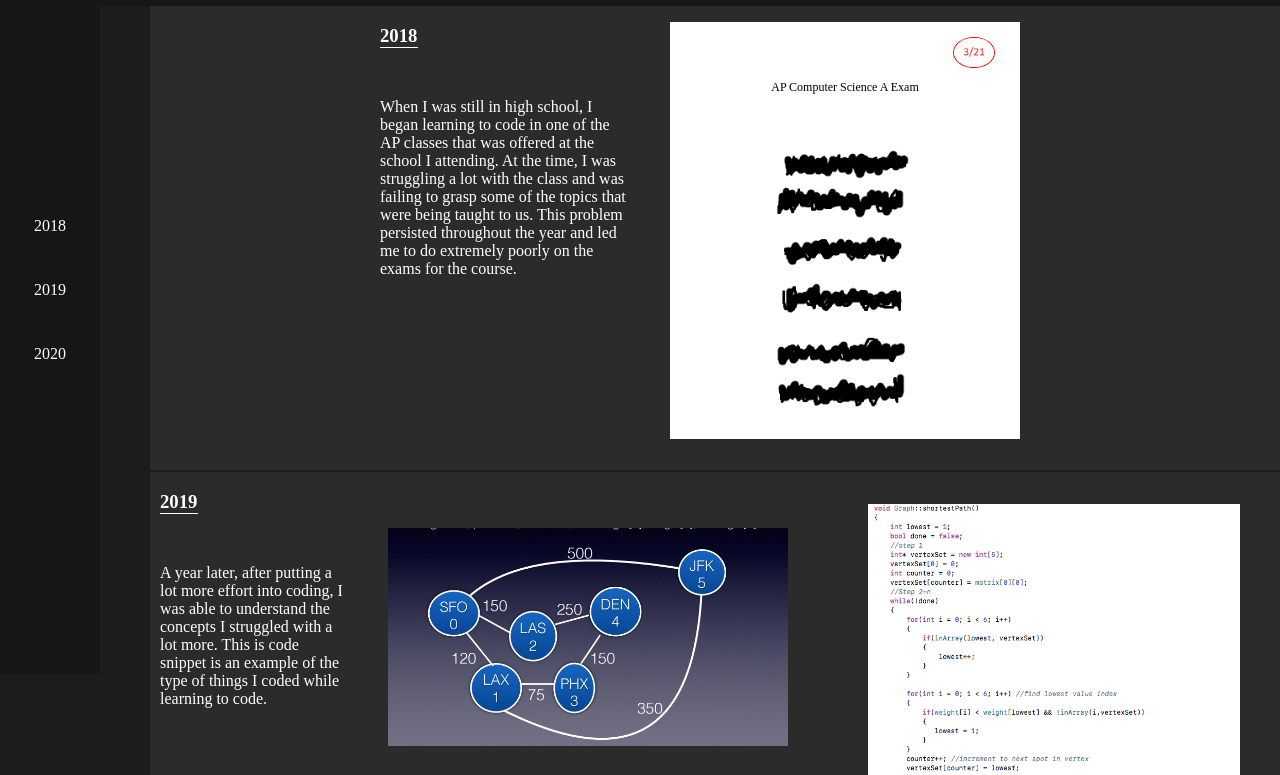
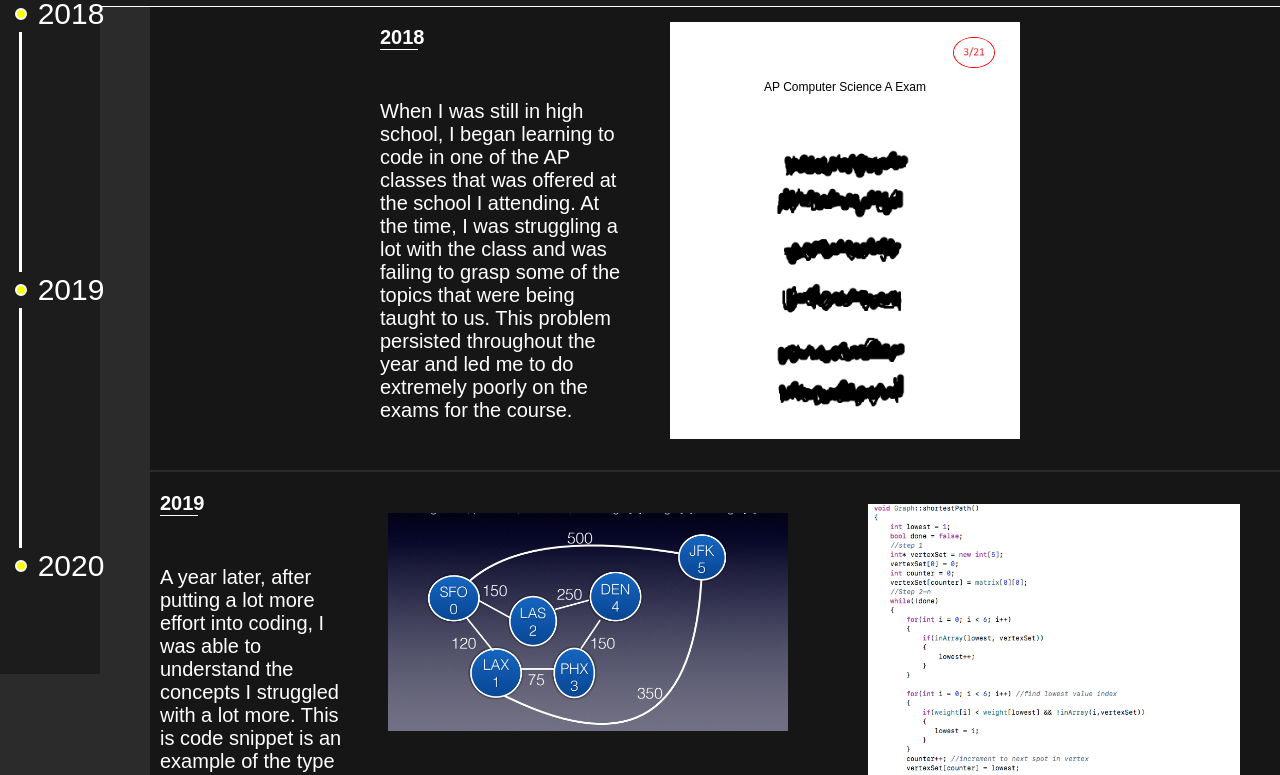
Before and after one commit to rachoi/des, a plain HTML site: page final/proto/index.html in a window 1280 px wide. Shown: the part 94-869 px from the top of the page. Drawn offline with Linux system fonts and the light colour scheme; a web font is replaced by a local one.

Commit message:
nav bar update

```diff
--- a/final/proto/index.html
+++ b/final/proto/index.html
@@ -5,8 +5,11 @@
     <meta charset="UTF-8">
     <meta http-equiv="X-UA-Compatible" content="IE=edge">
     <meta name="viewport" content="width=device-width, initial-scale=1.0">
+    <link rel="preconnect" href="https://fonts.googleapis.com">
+    <link rel="preconnect" href="https://fonts.gstatic.com" crossorigin>
+    <link href="https://fonts.googleapis.com/css2?family=Genos:wght@100&display=swap" rel="stylesheet">
     <link rel="stylesheet" href="styles.css">
-    <title>Document</title>
+    <title>Images Project</title>
 </head>
 
 <body>
@@ -15,14 +18,23 @@
     </header>
     <nav class="menu-container">
         <ul class="menu">
-            <li id="sec1">
-                2018
+            <li id="sec1" class="selected">
+                <div class="circle"></div>
+                <label> 2018 </label>
+            </li>
+            <li>
+                <div id="prog1" class="prog"></div>
             </li>
             <li id="sec2">
-                2019
+                <div class="circle"></div>
+                <label> 2019 </label>
+            </li>
+            <li>
+                <div class="prog" id="prog2"> </div>
             </li>
             <li id="sec3">
-                2020
+                <div class="circle"></div>
+                <label> 2020 </label>
             </li>
         </ul>
     </nav>
--- a/final/proto/styles.css
+++ b/final/proto/styles.css
@@ -1,38 +1,88 @@
+* {
+    font-family: 'Genos', sans-serif;
+}
+
 body {
     margin: 0;
-    background-color: #161616;
+    background-color: #1C1C1C;
 }
 
 .header-container {
     display: flex;
     justify-content: center;
     align-items: center;
-    background-color: #161616;
+    /* background-color: #161616; */
+    background-color: #1C1C1C;
     width: 100%;
     height: 100px;
     position: fixed;
+    border-bottom: 1px white solid;
 }
 
 .header-container h1 {
     color: white;
+    font-size: 50px;
 }
 
-.page {
+.content {
     display: flex;
+    justify-content: center;
+    align-items: center;
+    flex-direction: row;
+}
+
+.left h2 {
+    display: flex;
+    justify-content: center;
+    align-items: center;
+    padding: 5px;
+    color: white;
+    transition: 1s;
+    height: 50px;
+    text-align: center;
+    font-size: 30px;
+    margin: auto;
+    padding: 0;
+}
+
+.circle {
+    margin: auto 0;
+    content: '';
+    width: 8px;
+    height: 8px;
+    background-color: yellow;
+    border: 2px solid white;
+    border-radius: 50%;
+}
+
+#sec1 {
+    /* margin-top: 50px; */
 }
 
 .menu-container {
     position: fixed;
-    background-color: #161616;
+    /* background-color: #161616; */
+    background-color: #1C1C1C;
     /* overflow: hidden; */
     /* temp */
     max-width: 120px;
     height: 768px;
 }
 
+.prog {
+    margin-right: 60px;
+    width: 3px;
+    /* jc center */
+    /* height: 100px; */
+
+    /* jc evenly */
+    height: 240px;
+    background-color: white;
+}
+
 .menu {
     display: flex;
-    justify-content: center;
+    justify-content: space-evenly;
     flex-direction: column;
     width: 100px;
     height: 100%;
@@ -43,16 +93,29 @@ body {
 }
 
 .menu li {
-    margin: 18px 0px;
+    display: flex;
+    justify-content: space-evenly;
+    align-items: center;
+    margin: 0px;
+    /* margin-right: 10px; */
     padding: 5px;
     color: white;
     transition: 1s;
+    height: 50px;
 }
 
 li:hover {
     cursor: pointer;
-    background-color: #2B2B2B;
-    border: 1px white solid;
+    /* background-color: #2B2B2B; */
+    /* background-color: #1C1C1C; */
+    /* border: 1px white solid; */
+    color: yellow;
+    border-right: 2px yellow solid;
+}
+
+li label{
+    max-width: 47px;
+    font-size: 30px;
 }
 
 .page {
@@ -61,7 +124,8 @@ li:hover {
     justify-content: center;
     align-items: center;
     flex-direction: row;
-    background-color: #1C1C1C;
+    /* background-color: #1C1C1C; */
+    background-color: #2B2B2B;
 }
 
 
@@ -81,12 +145,13 @@ section {
     margin-left: 150px;
     /* margin-bottom: 300px; */
     margin-bottom: 2px;
-    background-color: #2B2B2B;
+    background-color: #161616;
 }
 
 
 article p, article h1{
     margin-left: 10px;
+    font-size: 20px;
 }
 
 #first {
@@ -97,7 +162,7 @@ article p, article h1{
     display: flex;
     justify-content: center;
     align-items: center;
-    background-color: #161616;
+    background-color: #1C1C1C;
     margin: 0 auto;
     width: 100%;
 }
@@ -111,9 +176,7 @@ article p, article h1{
 }
 
 .flex-container-footer a:hover {
-    background-color: white;
-    color: black;
-    border-radius: 2px;
+    color: yellow;
     transition: all 1s;
 }
 
@@ -121,7 +184,6 @@ a {
     text-decoration: none;
     color: black;
 }
-
 
 /* img stuff */
 
@@ -211,6 +273,7 @@ article h1 {
 
 .bank-caption {
     max-width: 300px;
+    margin-bottom: 50px;
 }
 
 figure {
@@ -222,5 +285,12 @@ figure {
 figcaption {
     color: white;
     margin: auto;
+    font-size: 20px;
     max-width: 250px;
 }
+
+
+.selected div{
+    color: yellow;
+    transition: all 1s;
+}
--- a/studio_projects/images_proj/style.css
+++ b/studio_projects/images_proj/style.css
@@ -181,9 +181,10 @@ article h1 {
 .exam {
     display: flex;
     flex-direction: column;
+    justify-content: space-around;
     background-color: white;
-    height: 450px;
-    width: 350px;
+    height: 550px;
+    width: 450px;
     margin-bottom: 15px;
 }
 
```
